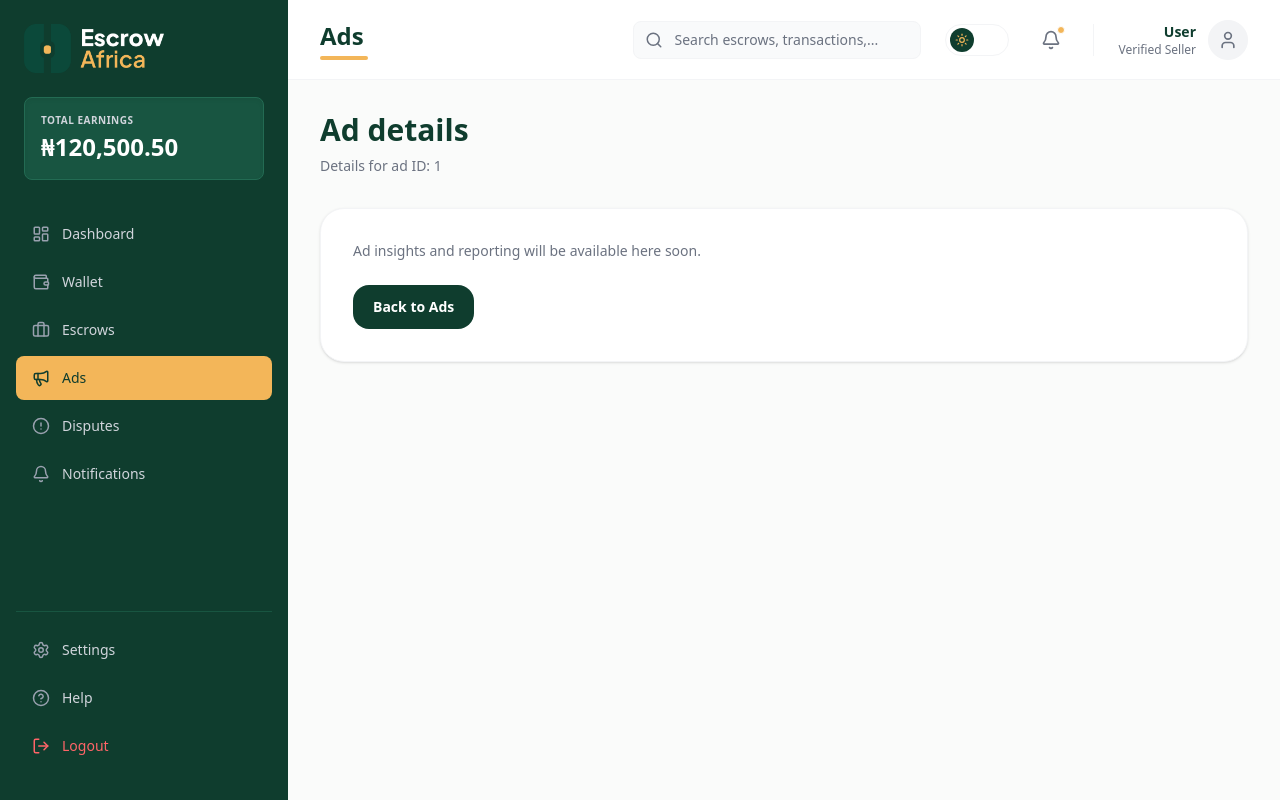
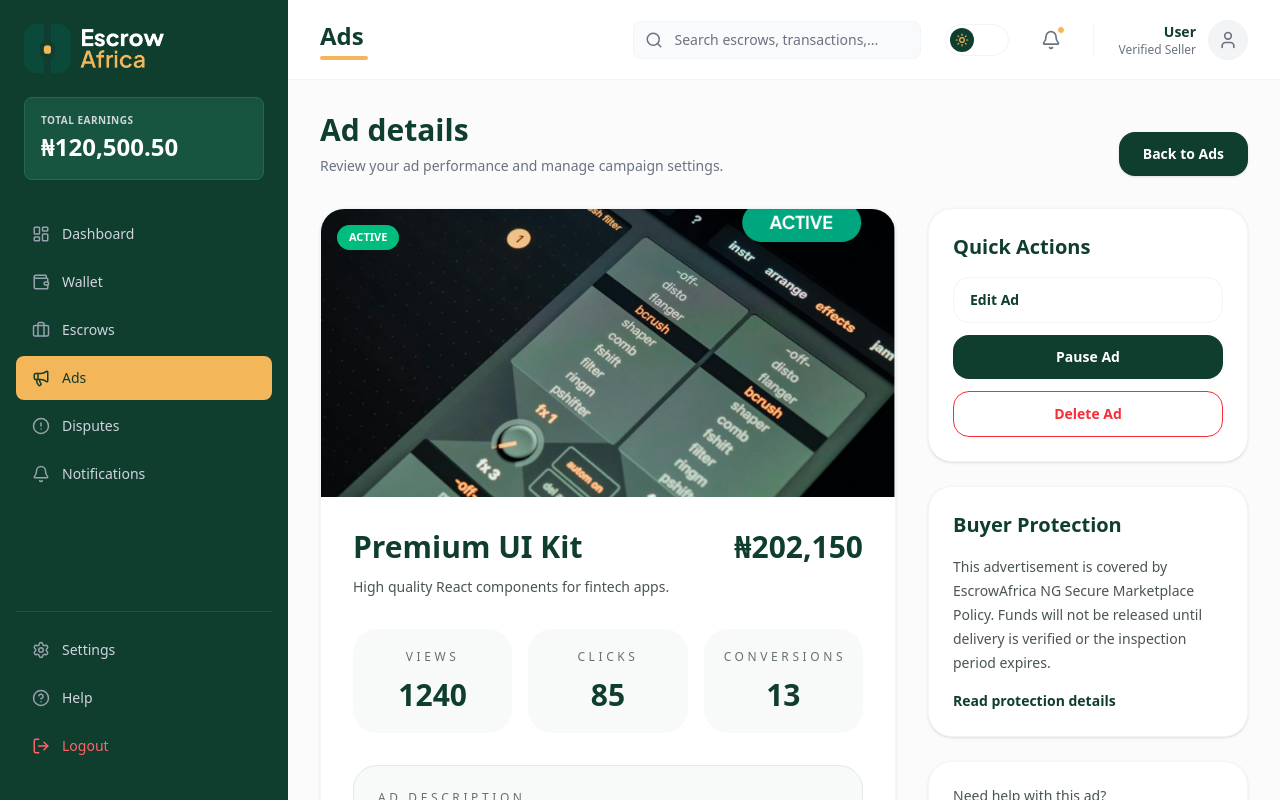
Before and after one commit to escrow-africa/escrow-frontend, a Next.js app: page /dashboard/ads/1 in a window 1280 px wide. Built offline with nearby package versions, Linux system fonts and the light colour scheme; no server answers.

Commit message:
feat: implement fetchAd function and enhance AdDetailsPage with detailed ad view

```diff
--- a/api/ads.ts
+++ b/api/ads.ts
@@ -29,6 +29,15 @@ export async function fetchAds(): Promise<Ad[]> {
   });
 }
 
+export async function fetchAd(id: string): Promise<Ad | null> {
+  return new Promise((resolve) => {
+    setTimeout(() => {
+      const ad = MOCK_ADS.find((item) => item.id === id) ?? null;
+      resolve(ad);
+    }, 120);
+  });
+}
+
 export interface CreateAdPayload {
   title: string;
   description: string;
--- a/app/dashboard/ads/[id]/page.tsx
+++ b/app/dashboard/ads/[id]/page.tsx
@@ -1,23 +1,140 @@
+import Image from "next/image";
 import Link from "next/link";
+import { fetchAd } from "@/api/ads";
 
 interface AdDetailsPageProps {
   params: { id: string };
 }
 
-export default function AdDetailsPage({ params }: AdDetailsPageProps) {
+export default async function AdDetailsPage({ params }: AdDetailsPageProps) {
+  const ad = await fetchAd(params.id);
+
+  if (!ad) {
+    return (
+      <div className="flex flex-col h-full fade-in pb-12">
+        <div className="mb-8">
+          <h1 className="text-3xl font-bold text-[#0F3D2E] mb-2">Ad not found</h1>
+          <p className="text-muted-foreground text-sm">No advertisement matches that ID.</p>
+        </div>
+        <Link href="/dashboard/ads" className="inline-flex items-center px-5 py-3 rounded-2xl bg-[#0F3D2E] text-white text-sm font-semibold hover:bg-[#123f30] transition-colors">
+          Back to Ads
+        </Link>
+      </div>
+    );
+  }
+
+  const conversionCount = Math.max(0, Math.round(ad.clicks * 0.15));
+
   return (
     <div className="flex flex-col h-full fade-in pb-12">
-      <div className="mb-8">
-        <h1 className="text-3xl font-bold text-[#0F3D2E] mb-2">Ad details</h1>
-        <p className="text-muted-foreground text-sm">
-          Details for ad ID: {params.id}
-        </p>
-      </div>
-      <div className="rounded-3xl border border-border bg-white p-8 shadow-sm">
-        <p className="text-sm text-muted-foreground">Ad insights and reporting will be available here soon.</p>
-        <Link href="/dashboard/ads" className="mt-6 inline-flex items-center px-5 py-3 rounded-2xl bg-[#0F3D2E] text-white text-sm font-semibold hover:bg-[#123f30] transition-colors">
+      <div className="mb-8 flex flex-col gap-4 md:flex-row md:items-end md:justify-between">
+        <div>
+          <h1 className="text-3xl font-bold text-[#0F3D2E] mb-2">Ad details</h1>
+          <p className="text-muted-foreground text-sm">
+            Review your ad performance and manage campaign settings.
+          </p>
+        </div>
+        <Link href="/dashboard/ads" className="inline-flex items-center justify-center rounded-2xl bg-[#0F3D2E] px-6 py-3 text-sm font-semibold text-white shadow-sm hover:bg-[#123f30] transition-colors">
           Back to Ads
         </Link>
+      </div>
+
+      <div className="grid gap-8 lg:grid-cols-[1.8fr_1fr]">
+        <div className="rounded-3xl border border-border bg-white shadow-sm overflow-hidden">
+          <div className="relative h-72">
+            <Image
+              src={ad.image}
+              alt={ad.title}
+              fill
+              className="object-cover"
+              unoptimized
+            />
+            <span className={`absolute top-4 left-4 rounded-full px-3 py-1 text-[11px] font-semibold uppercase ${
+              ad.status === "ACTIVE" ? "bg-emerald-500 text-white" : "bg-slate-800 text-white"
+            }`}>
+              {ad.status}
+            </span>
+          </div>
+
+          <div className="p-8">
+            <div className="flex flex-col gap-6 sm:flex-row sm:items-start sm:justify-between">
+              <div>
+                <h2 className="text-3xl font-semibold text-[#0F3D2E]">{ad.title}</h2>
+                <p className="mt-3 text-sm text-[#4A5550] max-w-2xl">{ad.description}</p>
+              </div>
+              <p className="text-3xl font-bold text-[#0F3D2E]">₦{ad.price.toLocaleString()}</p>
+            </div>
+
+            <div className="mt-8 grid gap-4 sm:grid-cols-3">
+              <div className="rounded-3xl bg-[#F8FAF9] p-5 text-center">
+                <p className="text-xs uppercase tracking-[0.3em] text-[#667171]">Views</p>
+                <p className="mt-3 text-3xl font-semibold text-[#0F3D2E]">{ad.views}</p>
+              </div>
+              <div className="rounded-3xl bg-[#F8FAF9] p-5 text-center">
+                <p className="text-xs uppercase tracking-[0.3em] text-[#667171]">Clicks</p>
+                <p className="mt-3 text-3xl font-semibold text-[#0F3D2E]">{ad.clicks}</p>
+              </div>
+              <div className="rounded-3xl bg-[#F8FAF9] p-5 text-center">
+                <p className="text-xs uppercase tracking-[0.3em] text-[#667171]">Conversions</p>
+                <p className="mt-3 text-3xl font-semibold text-[#0F3D2E]">{conversionCount}</p>
+              </div>
+            </div>
+
+            <div className="mt-8 rounded-3xl border border-[#E4E8E6] bg-[#F8FAF9] p-6">
+              <p className="text-xs uppercase tracking-[0.3em] text-[#667171]">Ad description</p>
+              <p className="mt-4 text-sm leading-6 text-[#4A5550]">{ad.description}</p>
+            </div>
+          </div>
+        </div>
+
+        <aside className="space-y-6">
+          <div className="rounded-3xl border border-border bg-white p-6 shadow-sm">
+            <h3 className="text-xl font-semibold text-[#0F3D2E] mb-4">Quick Actions</h3>
+            <div className="space-y-3">
+              <Link
+                href={`/dashboard/ads/${ad.id}/edit`}
+                className="block rounded-2xl border border-border px-4 py-3 text-sm font-semibold text-[#0F3D2E] hover:bg-[#F7F8F9] transition-colors"
+              >
+                Edit Ad
+              </Link>
+              <button
+                type="button"
+                className="w-full rounded-2xl bg-[#0F3D2E] px-4 py-3 text-sm font-semibold text-white hover:bg-[#123f30] transition-colors"
+              >
+                Pause Ad
+              </button>
+              <button
+                type="button"
+                className="w-full rounded-2xl border border-red-500 px-4 py-3 text-sm font-semibold text-red-500 hover:bg-red-50 transition-colors"
+              >
+                Delete Ad
+              </button>
+            </div>
+          </div>
+
+          <div className="rounded-3xl border border-border bg-white p-6 shadow-sm">
+            <h3 className="text-xl font-semibold text-[#0F3D2E] mb-4">Buyer Protection</h3>
+            <p className="text-sm leading-6 text-[#4A5550]">
+              This advertisement is covered by EscrowAfrica NG Secure Marketplace Policy. Funds will not be released until delivery is verified or the inspection period expires.
+            </p>
+            <Link
+              href="/dashboard/help"
+              className="mt-4 inline-flex items-center text-sm font-semibold text-[#0F3D2E] hover:text-[#123f30] transition-colors"
+            >
+              Read protection details
+            </Link>
+          </div>
+
+          <div className="rounded-3xl border border-border bg-white p-6 shadow-sm">
+            <p className="text-sm text-[#4A5550]">Need help with this ad?</p>
+            <Link
+              href="/dashboard/help"
+              className="mt-3 inline-flex items-center justify-center rounded-2xl bg-[#0F3D2E] px-4 py-3 text-sm font-semibold text-white hover:bg-[#123f30] transition-colors"
+            >
+              Contact Support
+            </Link>
+          </div>
+        </aside>
       </div>
     </div>
   );
```
